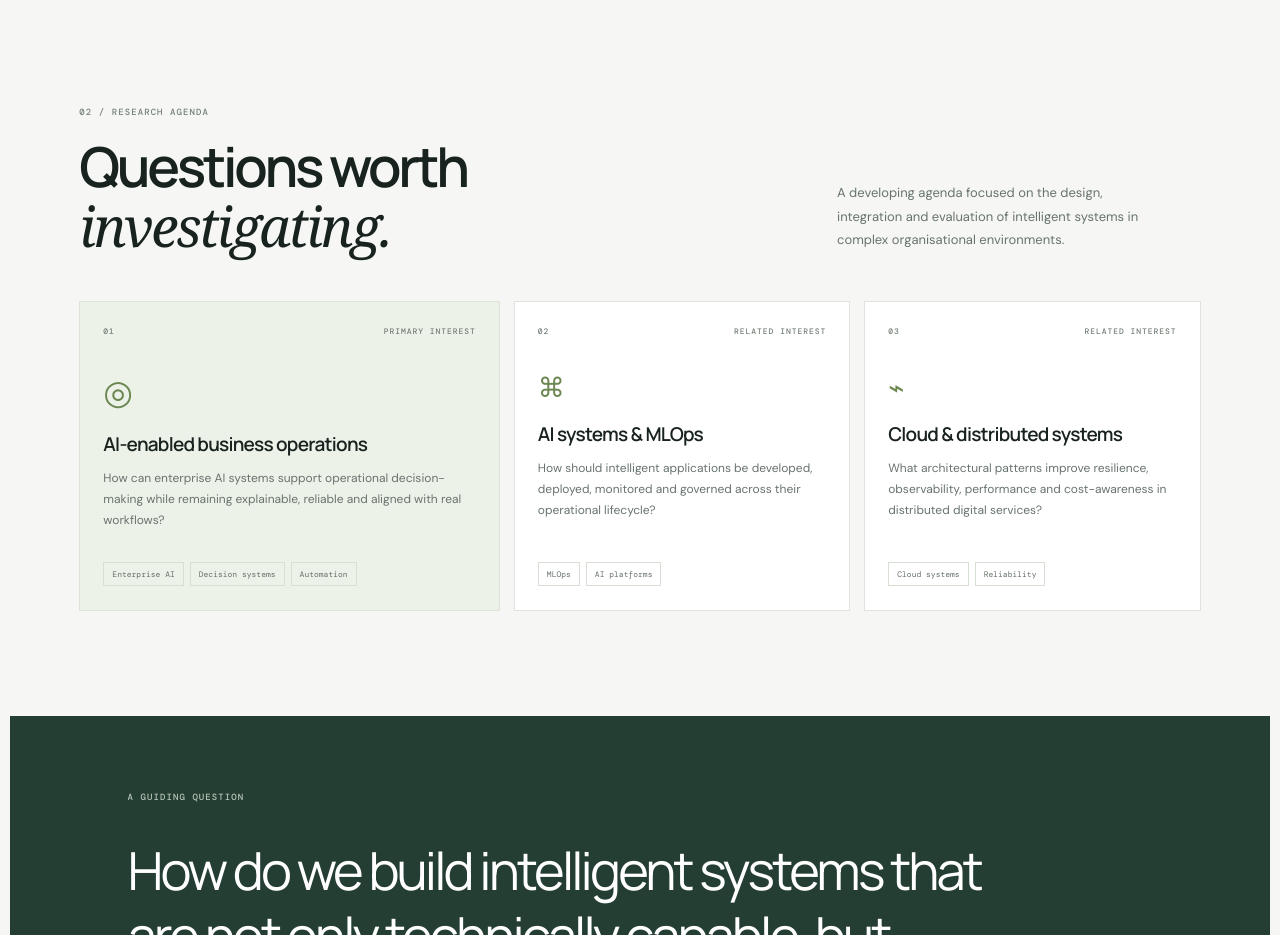
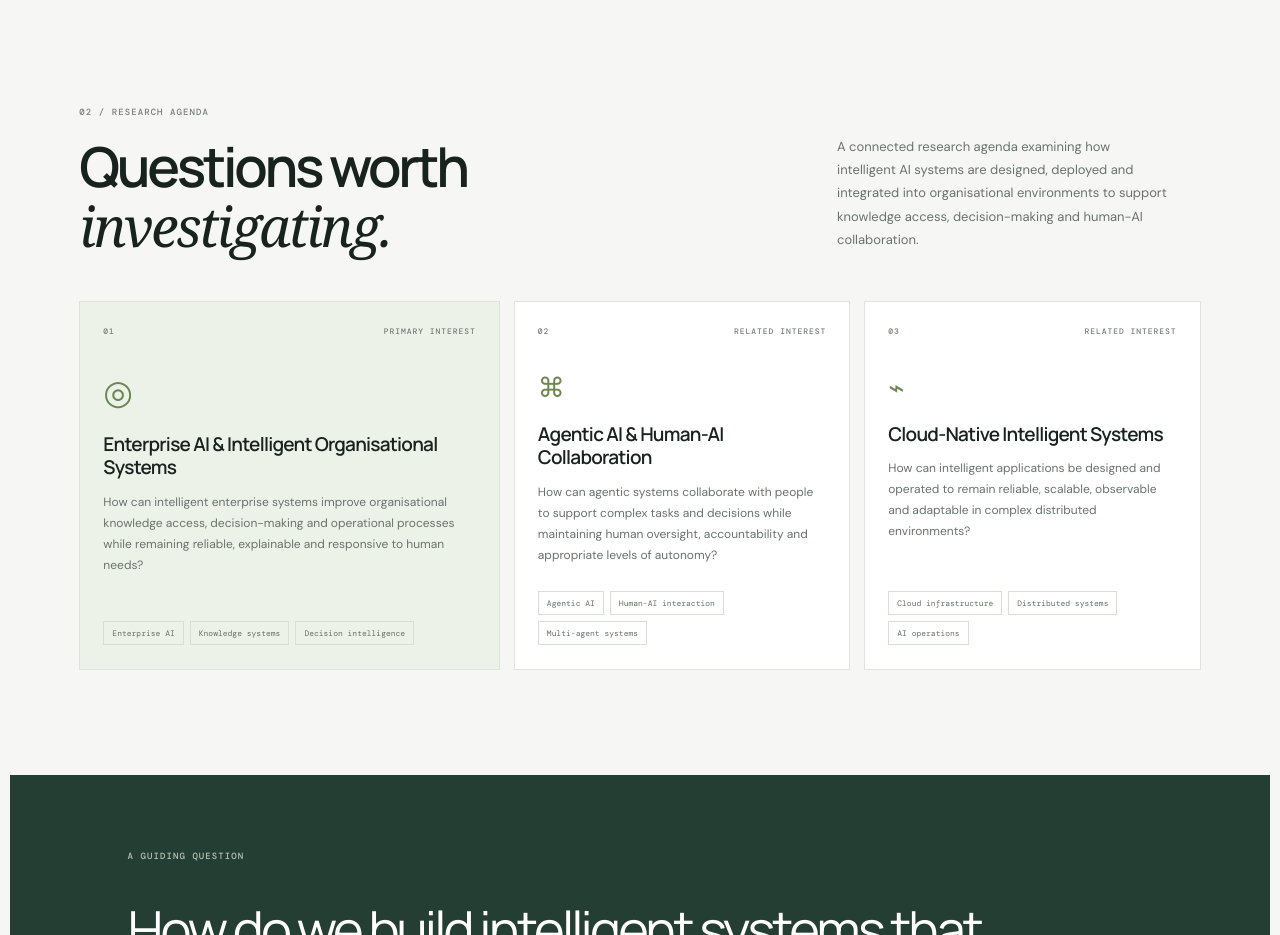
Before and after one commit to Rebs707/systems-lab, a plain HTML site: page index.html in a window 1280 px wide. Shown: the part 1120-2055 px from the top of the page. Drawn offline with nearby package versions, Linux system fonts and the light colour scheme.

Commit message:
Update Systems Lab research agenda

```diff
--- a/index.html
+++ b/index.html
@@ -4,7 +4,7 @@
 <head>
   <meta charset="utf-8">
   <meta name="viewport" content="width=device-width, initial-scale=1">
-  <meta name="description" content="Systems Lab explores AI-enabled business operations, enterprise AI systems, and intelligent operational decision-making.">
+  <meta name="description" content="Systems Lab explores Enterprise AI, intelligent organisational systems, agentic AI and cloud-native intelligent systems.">
   <meta name="theme-color" content="#f6f7f4">
   <title>Systems Lab — Research, Systems & Intelligent Operations</title>
   <link rel="preconnect" href="https://fonts.googleapis.com">
@@ -64,30 +64,48 @@
 
       <section class="section research-section" id="research">
         <div class="section-heading">
-          <div><p class="section-index">02 / RESEARCH AGENDA</p><h2>Questions worth<br><em>investigating.</em></h2></div>
-          <p class="section-summary">A developing agenda focused on the design, integration and evaluation of intelligent systems in complex organisational environments.</p>
+          <div>
+            <p class="section-index">02 / RESEARCH AGENDA</p>
+            <h2>Questions worth<br><em>investigating.</em></h2>
+          </div>
+          <p class="section-summary">A connected research agenda examining how intelligent AI systems are designed, deployed and integrated into organisational environments to support knowledge access, decision-making and human-AI collaboration.</p>
         </div>
+
         <div class="research-grid">
           <article class="research-card card-featured">
             <div class="card-meta"><span>01</span><span>PRIMARY INTEREST</span></div>
             <div class="card-icon icon-network">◎</div>
-            <h3>AI-enabled business operations</h3>
-            <p>How can enterprise AI systems support operational decision-making while remaining explainable, reliable and aligned with real workflows?</p>
-            <div class="tag-row"><span>Enterprise AI</span><span>Decision systems</span><span>Automation</span></div>
+            <h3>Enterprise AI &amp; Intelligent Organisational Systems</h3>
+            <p>How can intelligent enterprise systems improve organisational knowledge access, decision-making and operational processes while remaining reliable, explainable and responsive to human needs?</p>
+            <div class="tag-row">
+              <span>Enterprise AI</span>
+              <span>Knowledge systems</span>
+              <span>Decision intelligence</span>
+            </div>
           </article>
+
           <article class="research-card">
             <div class="card-meta"><span>02</span><span>RELATED INTEREST</span></div>
             <div class="card-icon">⌘</div>
-            <h3>AI systems & MLOps</h3>
-            <p>How should intelligent applications be developed, deployed, monitored and governed across their operational lifecycle?</p>
-            <div class="tag-row"><span>MLOps</span><span>AI platforms</span></div>
+            <h3>Agentic AI &amp; Human-AI Collaboration</h3>
+            <p>How can agentic systems collaborate with people to support complex tasks and decisions while maintaining human oversight, accountability and appropriate levels of autonomy?</p>
+            <div class="tag-row">
+              <span>Agentic AI</span>
+              <span>Human-AI interaction</span>
+              <span>Multi-agent systems</span>
+            </div>
           </article>
+
           <article class="research-card">
             <div class="card-meta"><span>03</span><span>RELATED INTEREST</span></div>
             <div class="card-icon">⌁</div>
-            <h3>Cloud & distributed systems</h3>
-            <p>What architectural patterns improve resilience, observability, performance and cost-awareness in distributed digital services?</p>
-            <div class="tag-row"><span>Cloud systems</span><span>Reliability</span></div>
+            <h3>Cloud-Native Intelligent Systems</h3>
+            <p>How can intelligent applications be designed and operated to remain reliable, scalable, observable and adaptable in complex distributed environments?</p>
+            <div class="tag-row">
+              <span>Cloud infrastructure</span>
+              <span>Distributed systems</span>
+              <span>AI operations</span>
+            </div>
           </article>
         </div>
       </section>
```
